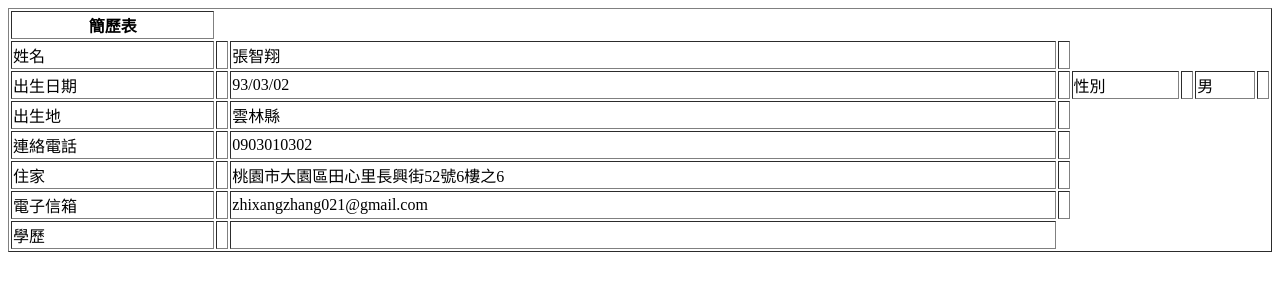
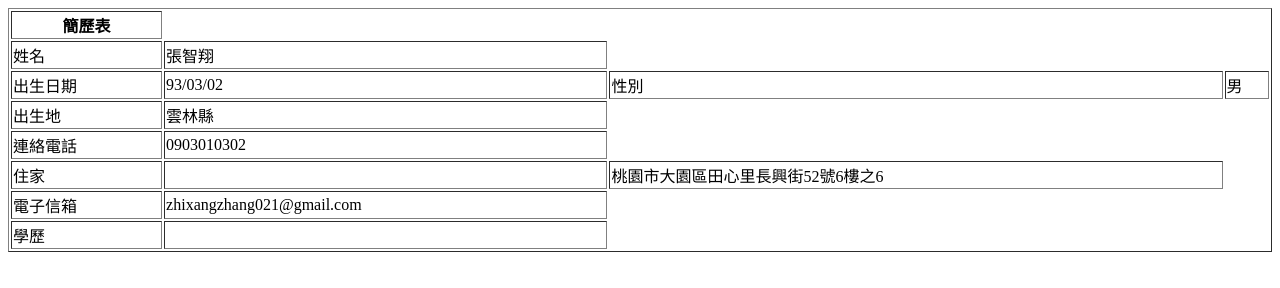
Before and after one commit to simon402/autobiography, a plain HTML site: page index.html in a window 1280 px wide. Drawn offline with Linux system fonts and the light colour scheme.

Commit message:
Update index.html

```diff
--- a/index.html
+++ b/index.html
@@ -6,31 +6,31 @@
   <th>簡歷表</th>
   </tr>
 <tr>
-  <td>姓名<td>
-  <td>張智翔<td>
+  <td>姓名</td>
+  <td>張智翔</td>
   </tr>
 <tr>
-  <td>出生日期<td>
-  <td>93/03/02<td>
-  <td>性別<td>
-  <td>男<td>
+  <td>出生日期</td>
+  <td>93/03/02</td>
+  <td>性別</td>
+  <td>男</td>
 </tr>
 <tr>
-  <td>出生地<td>
-  <td>雲林縣<td>
+  <td>出生地</td>
+  <td>雲林縣</td>
 </tr>
 <tr>
- <td>連絡電話<td>
- <td>0903010302<td>
+ <td>連絡電話</td>
+ <td>0903010302</td>
   </tr>
 <tr>
   <td>住家<td>
-  <td>桃園市大園區田心里長興街52號6樓之6<td>
+  <td>桃園市大園區田心里長興街52號6樓之6</td>
   </tr>
 <tr>
-<td>電子信箱<td>
-<td>zhixangzhang021@gmail.com<td>
+<td>電子信箱</td>
+<td>zhixangzhang021@gmail.com</td>
   </tr>
 <tr>
-  <td>學歷<td>
+  <td>學歷</td>
   <td>
```
